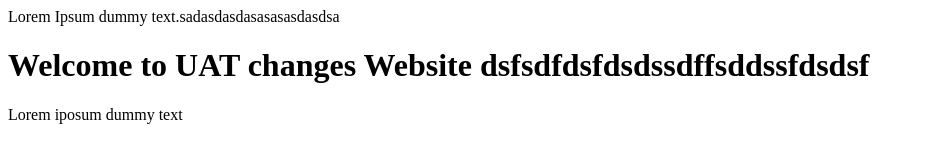
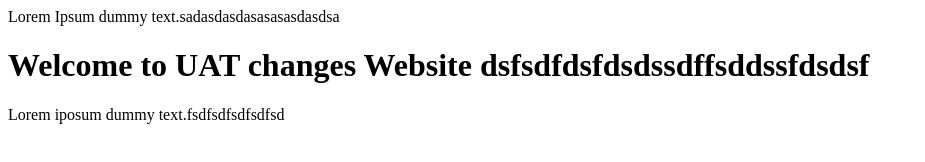
Before and after one commit to mayankdotsq/git-training, a plain HTML site: page index.html in a window 1280 px wide. Shown: the whole page, without its empty margins (0-925 px from the left). Drawn offline with Linux system fonts and the light colour scheme.

Commit message:
uat changes

```diff
--- a/index.html
+++ b/index.html
@@ -12,6 +12,6 @@
          Lorem Ipsum dummy text.sadasdasdasasasasdasdsa
         <h1>Welcome to UAT changes Website dsfsdfdsfdsdssdffsddssfdsdsf</h1>
     </main>
-    Lorem iposum dummy text
+    Lorem iposum dummy text.fsdfsdfsdfsdfsd
   </body>
 </html>
```
